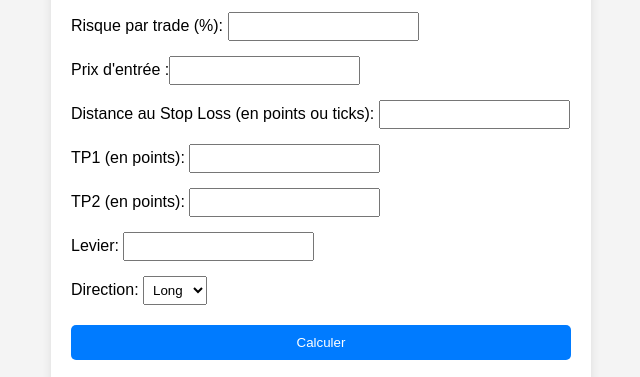
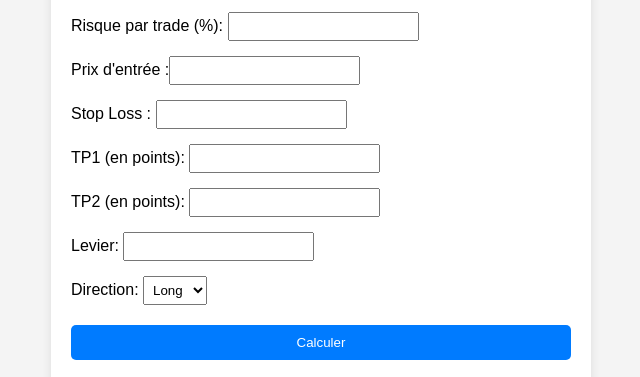
Before and after one commit to quentin33980/trading-risk-manager, a plain HTML site: page index.html in a window 1280 px wide. Shown: the part 165-542 px from the top of the page, without its empty margins (319-959 px from the left). Drawn offline with Linux system fonts and the light colour scheme.

Commit message:
Update index.html

```diff
--- a/index.html
+++ b/index.html
@@ -13,7 +13,7 @@
       <label>Capital total (€): <input type="text" id="capital" required></label>
       <label>Risque par trade (%): <input type="text" id="risk" step="0.01" required></label>
       <label for="entry">Prix d'entrée :<input type="text" id="entry" required></label>
-      <label>Distance au Stop Loss (en points ou ticks): <input type="text" id="sl" step="0.01" required></label>
+      <label>Stop Loss : <input type="text" id="sl" step="0.01" required></label>
       <label>TP1 (en points): <input type="text" id="tp1" step="0.01" required></label>
       <label>TP2 (en points): <input type="text" id="tp2" step="0.01" required></label>
       <label>Levier: <input type="text" id="leverage" step="0.1" required></label>
```
